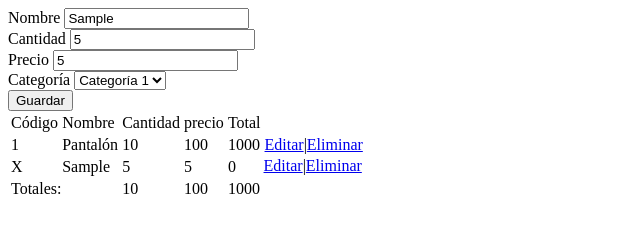
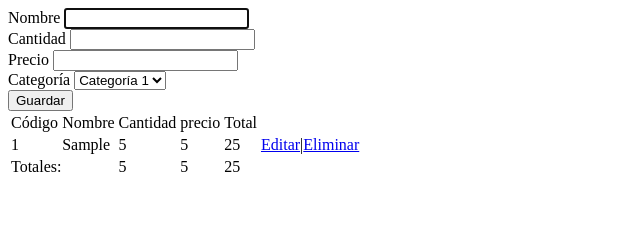
Before and after one commit to ngc6611v/Ejercicios-Bootcamp-Node-JS, a plain HTML site: page index.html in a window 1280 px wide. Both pictures are taken after typing "Sample", "5", "5" into the empty fields and a click on the button "Guardar". Shown: the whole page, without its empty margins (0-640 px from the left). Drawn offline with Linux system fonts and the light colour scheme.

Commit message:
Clase Tu primera aplicacion en JS

```diff
--- a/index.html
+++ b/index.html
@@ -8,7 +8,8 @@
 </head>
 
 <body>
-    <form>
+    <form action="index.html">
+        <input type="hidden" name="codigo" id="codigo">
         <div>
             <label for= "nombre">Nombre</label>
             <input type="text" name="nombre" id="nombre">
@@ -47,21 +48,13 @@
                 </tr>
             </thead>
             <tbody>
-                <tr>
-                    <td>1</td>
-                    <td>Pantalón</td>
-                    <td>10</td>
-                    <td>100</td>
-                    <td>1000</td>
-                    <td><a href="#">Editar</a>|<a href="#">Eliminar</a></td>
-                </tr>
             </tbody>
             <tfoot>
                 <tr>
                     <td colspan="2">Totales:</td>
-                    <td>10</td>
-                    <td>100</td>
-                    <td>1000</td>
+                    <td id="tdCantidadTotal">0</td>
+                    <td id="tdPrecioTotal">0</td>
+                    <td id="tdGranTotal">0</td>
                     <td></td>
                 </tr>
             </tfoot>
--- a/index.js
+++ b/index.js
@@ -1,5 +1,25 @@
 const form = document.getElementsByTagName("form")[0];
 const tbody = document.getElementsByTagName("tbody")[0];
+const cantidadTotalElement = document.getElementById("tdCantidadTotal");
+const precioTotalElement = document.getElementById("tdPrecioTotal");
+const granTotalElement = document.getElementById("tdGranTotal");
+
+/** @type {HTMLInputElement} */
+const inputCodigo = document.getElementById("codigo");
+/** @type {HTMLInputElement} */
+const inputNombre = document.getElementById("nombre");
+/** @type {HTMLInputElement} */
+const inputCantidad = document.getElementById("cantidad");
+/** @type {HTMLInputElement} */
+const inputPrecio = document.getElementById("precio");
+/** @type {HTMLElement} */
+const selectCategoria = document.getElementById("categoria");
+
+let indice = 0;
+let cantidadTotal = 0;
+let preciosTotales = 0;
+let granTotal = 0;
+let currentRow;
 
 form.addEventListener("submit", onSubmit);
 
@@ -13,25 +33,84 @@ function onSubmit(event){
     //capturar la información que ingresa el usuario
     const data = new FormData(form); //se quiere consultar la data del formulario form
     const values = Array.from(data.entries()); //Convierte la data del formulario en un arreglo
-    //console.log(data);
-    //console.log(values);
 
-    const nombre = values[0][1];
-    const cantidad = values[1][1];
-    const precio = values[2][1];
-    const categoria = values[3][1];
+    const [frmCodigo, frmNombre, frmCantidad, frmPrecio, frmCategoria] = values;
 
-    console.log(nombre);
-    console.log(cantidad);
-    console.log(precio);
-    console.log(categoria);
+    let codigo= frmCodigo[1];
+    const nombre = frmNombre[1];
+    const cantidad = frmCantidad[1];
+    const precio = frmPrecio[1];
+    const categoria = frmCategoria[1];
+    const total = cantidad * precio; //Esto se puede hacer dentro del string, pero para separar responsabilidades es mejor colocarlo aquí
 
-    const tr = document.createElement("tr");
-    tr.innerHTML = "<td>X</td><td>"
-    +nombre+"</td><td>"
-    +cantidad+ "</td><td>"
-    +precio+"</td><td>"
-    //+categoria+"</td><td>"
-    + 0 + '</td><a href="#">Editar</a>|<a href="#">Eliminar</a></td>';
-    tbody.appendChild(tr);
+    cantidadTotal = cantidadTotal + parseInt(cantidad);
+    preciosTotales = preciosTotales + parseFloat(precio);
+    granTotal = granTotal + parseFloat(total);
+
+    let tr = document.createElement("tr");
+
+    if(!codigo)//verificar si codigo tiene un valor
+    {
+        indice++;
+        codigo = indice;
+        tr = document.createElement("tr");
+        tbody.appendChild(tr);
+    }
+    else {
+        tr = currentRow;
+    }
+
+
+    tr.dataset.categoria = categoria; //esto no es visible para el usuario
+    //Strings literals y string interpolations
+    tr.innerHTML = `
+        <td>${codigo}</td>
+        <td>${nombre}</td>
+        <td>${cantidad}</td>
+        <td>${precio}</td>
+        <td>${total}</td>
+        <td><a href="#" onclick="onEdit(event)">Editar</a>|<a href="#" onclick="onDelete(event)">Eliminar</a></td>
+    `;
+
+    cantidadTotalElement.innerText = cantidadTotal;
+    precioTotalElement.innerText = preciosTotales;
+    granTotalElement.innerText = granTotal;
+
+    form.reset();
+    inputNombre.focus();
 }
+/**
+ *
+ * @param {Event} event
+ */
+function onEdit(event)
+{
+    event.preventDefault();
+    /** @type {HTMLAnchorElement} */
+    const anchor = event.target; //es la referencia del elemento que disparó el evento
+    const tr = anchor.parentElement.parentElement;
+    const celdas = tr.getElementsByTagName("td");
+    const [tdCodigo, tdNombre, tdCantidad, tdPrecio] = celdas;
+
+    inputCodigo.value = tdCodigo.innerText;
+    inputNombre.value = tdNombre.innerText;
+    inputCantidad.value = tdCantidad.innerText;
+    inputPrecio.value = tdPrecio.innerText;
+    selectCategoria.value = tr.dataset.categoria;
+
+    currentRow = tr;
+}
+
+/**
+ *
+ * @param {Event} event
+ */
+function onDelete(event){
+    event.preventDefault();
+
+    /** @type {HTMLAnchorElement} */
+    const anchor = event.target; //es la referencia del elemento que disparó el evento
+    const tr = anchor.parentElement.parentElement;
+    tbody.removeChild(tr);
+    console.log(anchor.parentElement.parentElement);
+}
```
